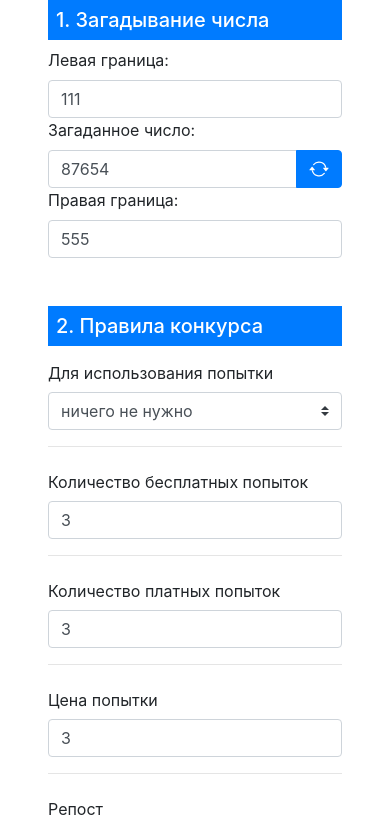
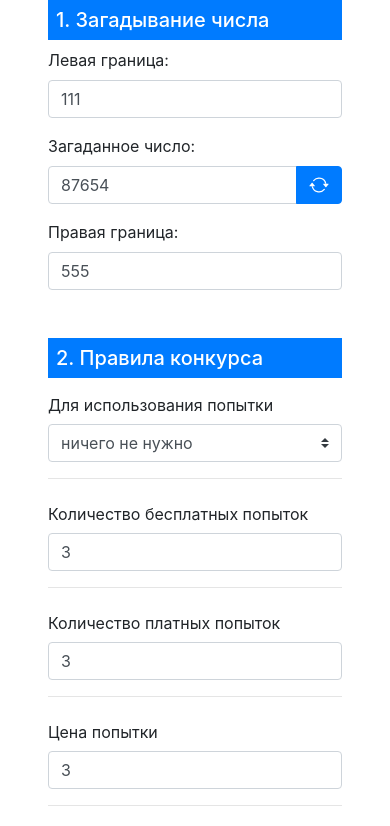
Before and after one commit to Tapha58/PedestalGames, a Vue app: page / in a window 390 px wide. Shown: the top 826 px of the page. Built offline with nearby package versions, Linux system fonts and the light colour scheme.

Commit message:
22042020 1911

```diff
--- a/src/components/Guess the number.vue
+++ b/src/components/Guess the number.vue
@@ -4,12 +4,12 @@
 
 
         <b-form class="row">
-            <div class="col-sm">
+            <div class="col-sm mb-3 mb-sm-0">
                 <label for="input-with-list">Левая граница:</label>
                 <b-form-input type="number" required list="input-list" id="input-with-list" v-model="min"></b-form-input>
             </div>
 
-            <div class="col-sm">
+            <div class="col-sm mb-3 mb-sm-0">
                 <label for="">Загаданное число:</label>
                 <b-input-group>
                     <b-form-input type="number" min="" v-model="selectNumber"></b-form-input>
```
